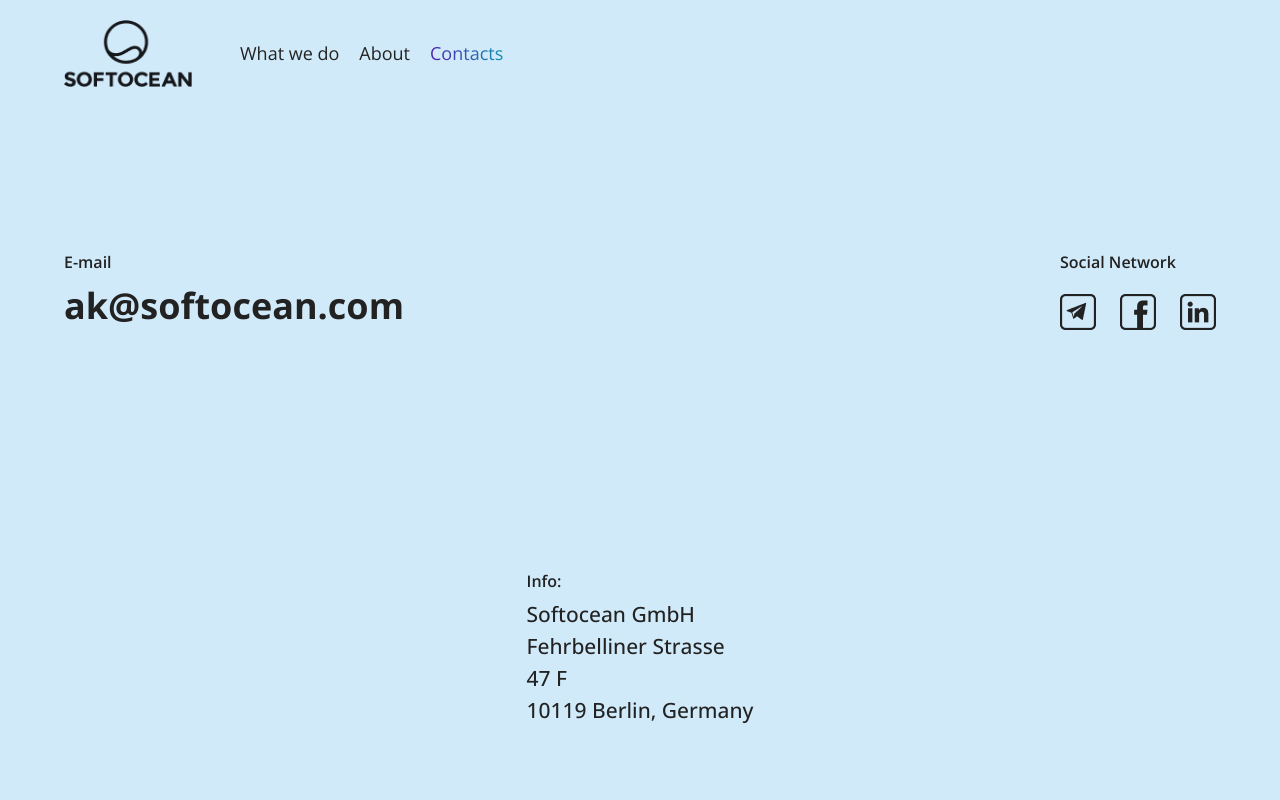
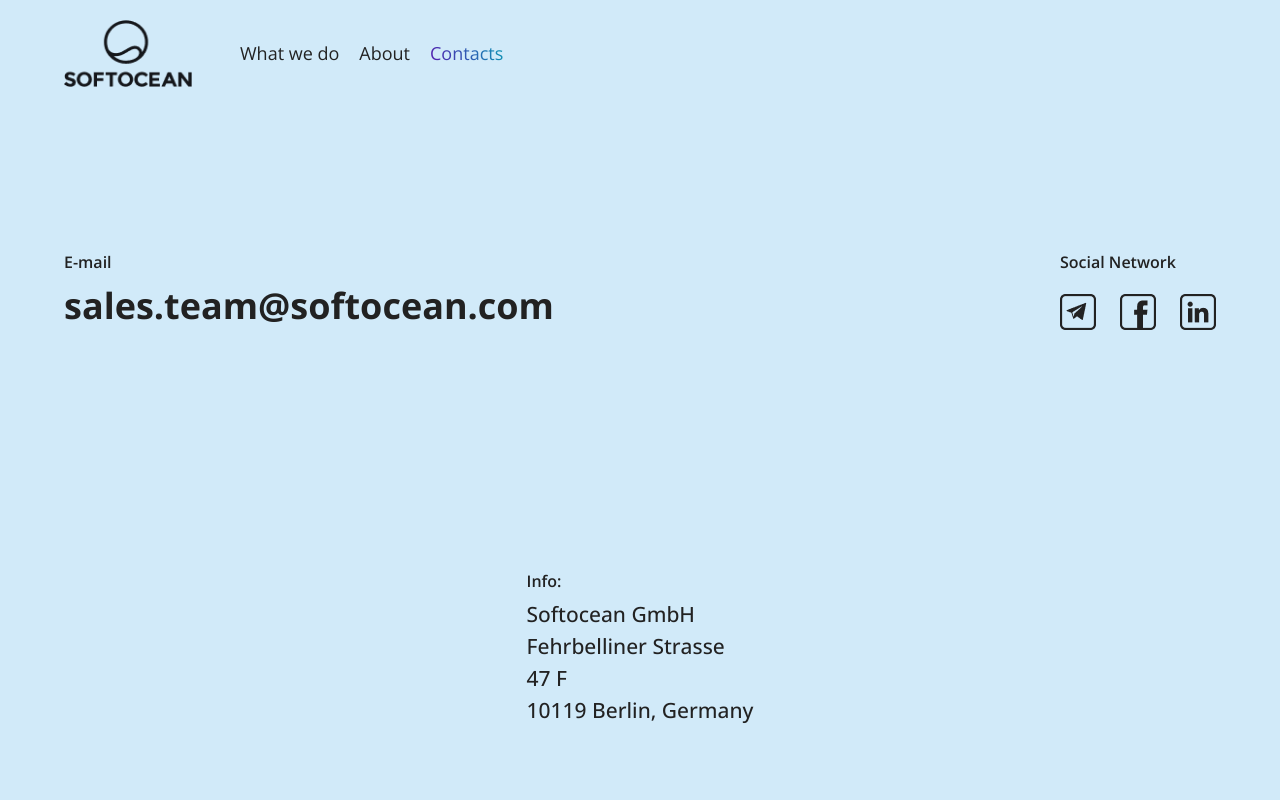
Before and after one commit to Softocean/softocean_landing, a Next.js app: page /contacts in a window 1280 px wide. Shown: the top 800 px of the page. Built offline with nearby package versions, Linux system fonts and the light colour scheme.

Commit message:
fix contacts

```diff
--- a/src/data/contacts.ts
+++ b/src/data/contacts.ts
@@ -42,7 +42,7 @@ export const contactsMock: ContactsDataType[] = [
   {
     id: 2,
     label: 'E-mail',
-    value: 'ak@softocean.com',
+    value: 'sales.team@softocean.com',
   },
   {
     id: 3,
```
